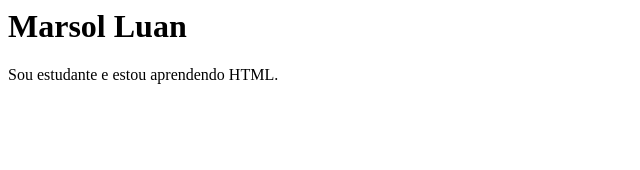
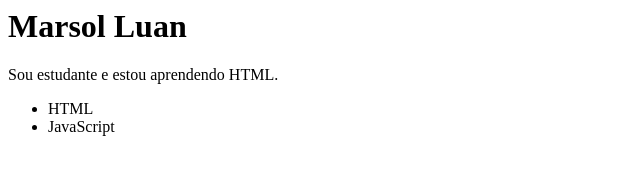
Before and after one commit to marsolsilva-jpg/17-06-2026, a plain HTML site: page index.html in a window 1280 px wide. Shown: the whole page, without its empty margins (0-640 px from the left). Drawn offline with Linux system fonts and the light colour scheme.

Commit message:
feat: cria lista de habilidades tecnicas

```diff
--- a/index.html
+++ b/index.html
@@ -5,5 +5,10 @@
         <h1>Marsol Luan</h1>
 
         <p>Sou estudante e estou aprendendo HTML.</p>
+
+        <ul>
+                <li>HTML</li>
+                <li>JavaScript</li>
+            </ul>
 </body>
 </html>
```
